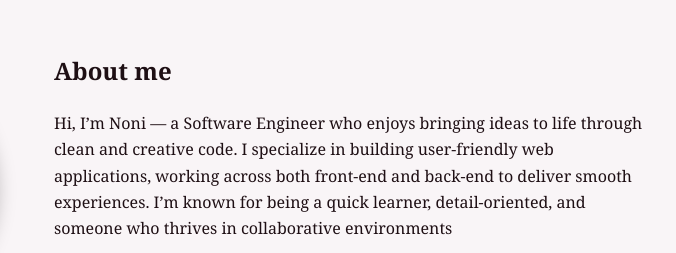
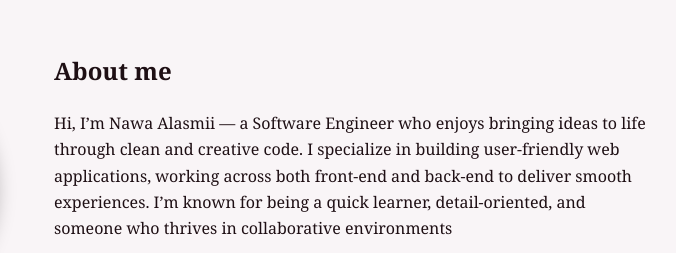
Before and after one commit to ENGNawa/portfolio, a plain HTML site: page index.html in a window 1280 px wide. Shown: the part 745-998 px from the top of the page, 464-1140 px from the left. Drawn offline with Linux system fonts and the light colour scheme.

Commit message:
portfolio project

```diff
--- a/index.html
+++ b/index.html
@@ -63,7 +63,8 @@
 
             <div class="aboutText">
               <h2 class="aboutTitle">About me</h2>
-              <p>Hi, I’m Noni — a Software Engineer who enjoys bringing ideas to life through clean and creative code.
+              <p>Hi, I’m Nawa Alasmii — a Software Engineer who enjoys bringing ideas to life through clean and creative
+                code.
                 I specialize in building user-friendly web applications, working across both front-end and back-end to
                 deliver smooth experiences.
                 I’m known for being a quick learner, detail-oriented, and someone who thrives in
```
Also changed, not shown: 2 other files.
